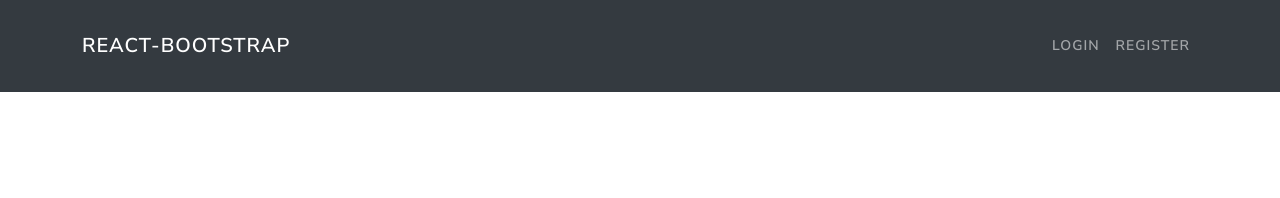
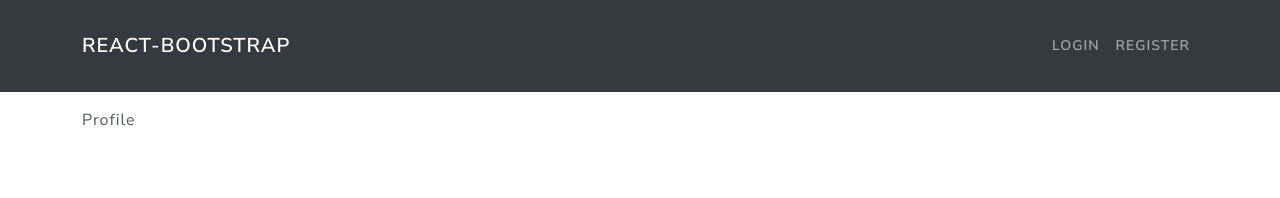
Before and after one commit to HishamDroubi/GraduationProject, a React (Create React App) app in the folder frontend/: page /profile in a window 1280 px wide. Shown: the top 198 px of the page. Built offline with nearby package versions, Linux system fonts and the light colour scheme.

Commit message:
added a Profile Screen

```diff
--- a/frontend/src/App.js
+++ b/frontend/src/App.js
@@ -6,6 +6,7 @@
 import "react-toastify/dist/ReactToastify.css";
 import Register from "./pages/Register";
 import CreateLevelForm from "./pages/CreateLevelForm";
+import Profile from "./pages/Profile";
 const App = () => {
   return (
     <>
@@ -17,6 +18,7 @@
               <Route path="/login" element={<Login />} />
               <Route path="/register" element={<Register />} />
               <Route path="/level/create" element={<CreateLevelForm />} />
+              <Route path="/profile" element={<Profile />} />
             </Routes>
           </Container>
         </main>
--- /dev/null
+++ b/frontend/src/pages/Profile.js
@@ -0,0 +1,10 @@
+import React from 'react'
+import {useSelector} from 'react-redux'
+const Profile = () => {
+    const {user} = useSelector(state => state.auth);
+  return (
+    <div>Profile</div>
+  )
+}
+
+export default Profile
```
